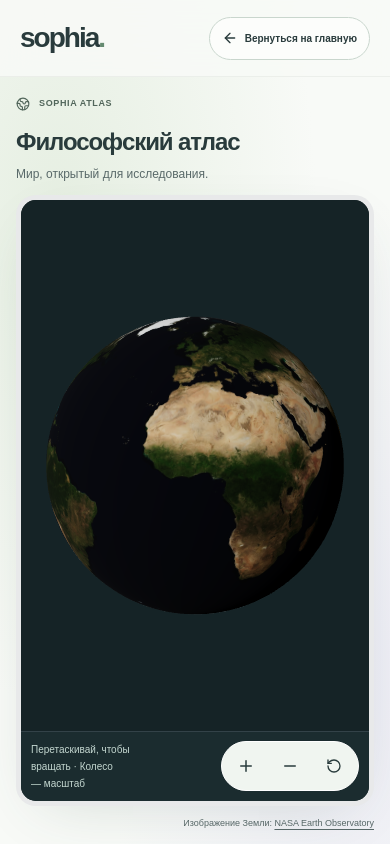
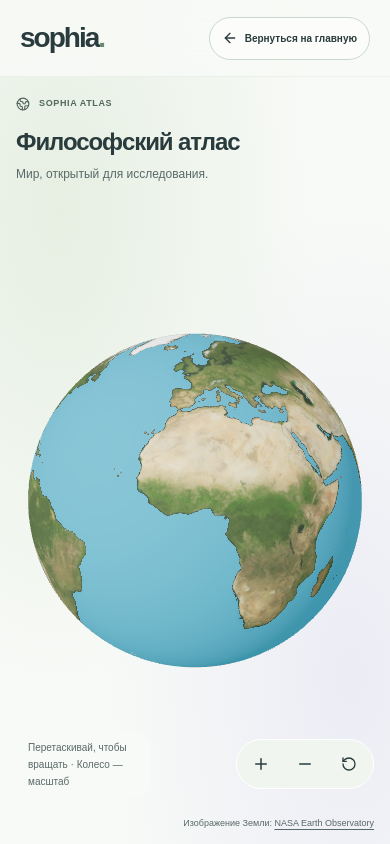
Before and after one commit to ri-gusev/Sophia, a Next.js app: page /atlas in a window 390 px wide. Built offline with nearby package versions, Linux system fonts and the light colour scheme.

Commit message:
fix: remake 3d globus

```diff
--- a/src/features/philosophy-atlas/earth-globe.tsx
+++ b/src/features/philosophy-atlas/earth-globe.tsx
@@ -4,6 +4,7 @@ import { useEffect, useState } from "react";
 import { Canvas, useThree } from "@react-three/fiber";
 import { SRGBColorSpace, TextureLoader, type Texture } from "three";
 import { AtlasControls } from "./atlas-controls";
+import { earthSurfaceCacheKey, styleEarthSurface } from "./earth-surface-style";
 import { CAMERA_FOV, EARTH_TEXTURE, type AtlasAction, type ZoomLimits } from "./globe-config";
 
 type Props = {
@@ -28,11 +29,12 @@ function EarthScene({ texture, onReady, onError }: { texture: Texture } & Pick<P
 
   return (
     <>
-      <ambientLight intensity={0.5} />
-      <directionalLight position={[-3, 2, 5]} intensity={2.4} />
+      <ambientLight intensity={1.2} />
+      <hemisphereLight args={["#ffffff", "#bcefe0", 1.1]} />
+      <directionalLight position={[-3, 2, 5]} intensity={2.2} />
       <mesh rotation={[0, -Math.PI / 2, 0]}>
         <sphereGeometry args={[1, 64, 48]} />
-        <meshStandardMaterial map={texture} roughness={1} metalness={0} />
+        <meshStandardMaterial map={texture} roughness={1} metalness={0} onBeforeCompile={styleEarthSurface} customProgramCacheKey={earthSurfaceCacheKey} />
       </mesh>
     </>
   );
@@ -60,8 +62,8 @@ export default function EarthGlobe({ action, onReady, onError, onLimitsChange }:
       frameloop="demand"
       dpr={[1, 1.5]}
       camera={{ position: [0, 0, 5], fov: CAMERA_FOV, near: 0.01, far: 40 }}
-      gl={{ antialias: true, alpha: false, powerPreference: "low-power" }}
-      onCreated={({ gl }) => gl.setClearColor("#152326")}
+      gl={{ antialias: true, alpha: true, powerPreference: "low-power" }}
+      onCreated={({ gl }) => gl.setClearColor(0x000000, 0)}
       fallback={<p role="alert">Для глобуса нужен браузер с поддержкой WebGL.</p>}
       role="img"
       aria-label="Трёхмерная модель Земли"
--- /dev/null
+++ b/src/features/philosophy-atlas/earth-surface-style.ts
@@ -0,0 +1,33 @@
+import type { WebGLProgramParametersWithUniforms } from "three";
+
+// Restyle the satellite colours on the GPU without repainting the geographic map.
+// The original Blue Marble ocean is very dark blue; the colour mask leaves land,
+// snow and coast coordinates intact. Five texture samples add mild local sharpness.
+export function styleEarthSurface(shader: WebGLProgramParametersWithUniforms) {
+  shader.fragmentShader = shader.fragmentShader.replace("#include <map_fragment>", /* glsl */`
+    #include <map_fragment>
+    #ifdef USE_MAP
+      vec3 earthSource = diffuseColor.rgb;
+      vec2 earthTexel = 1.0 / vec2(textureSize(map, 0));
+      vec3 earthNeighbours =
+        texture2D(map, vMapUv + vec2(earthTexel.x, 0.0)).rgb +
+        texture2D(map, vMapUv - vec2(earthTexel.x, 0.0)).rgb +
+        texture2D(map, vMapUv + vec2(0.0, earthTexel.y)).rgb +
+        texture2D(map, vMapUv - vec2(0.0, earthTexel.y)).rgb;
+      vec3 earthDetail = clamp(earthSource * 1.6 - earthNeighbours * 0.15, 0.0, 1.0);
+      float earthDarkness = max(max(earthSource.r, earthSource.g), earthSource.b);
+      float earthOcean = smoothstep(1.1, 1.6, earthSource.b / max(earthSource.r, 0.0001))
+        * smoothstep(1.02, 1.3, earthSource.b / max(earthSource.g, 0.0001))
+        * (1.0 - smoothstep(0.06, 0.18, earthDarkness));
+      vec3 earthLand = pow(earthDetail, vec3(0.68));
+      float earthLuma = dot(earthLand, vec3(0.2126, 0.7152, 0.0722));
+      earthLand = mix(vec3(earthLuma), earthLand, 1.18);
+      earthLand = mix(earthLand, vec3(0.72, 0.82, 0.55), 0.08);
+      vec3 earthWater = mix(vec3(0.08, 0.34, 0.52), vec3(0.18, 0.55, 0.65),
+        smoothstep(0.0, 0.045, earthDarkness));
+      diffuseColor.rgb = mix(clamp(earthLand, 0.0, 1.0), earthWater, earthOcean);
+    #endif
+  `);
+}
+
+export function earthSurfaceCacheKey() { return "sophia-earth-illustrated-v1"; }
--- a/src/features/philosophy-atlas/philosophy-atlas.module.css
+++ b/src/features/philosophy-atlas/philosophy-atlas.module.css
@@ -1,24 +1,24 @@
 .page { min-height: 100svh; display: flex; flex-direction: column; background: radial-gradient(ellipse at 15% 25%, #e6efe2, transparent 55%), radial-gradient(ellipse at 90% 80%, #ececf5, transparent 50%), #f8faf7; }
 .header { min-height: 89px; }
-.main { width: min(1180px, calc(100% - 96px)); margin: 0 auto; flex: 1; display: flex; flex-direction: column; padding: 24px 0 14px; }
-.intro { margin-bottom: 18px; }
+.main { width: 100%; flex: 1; display: flex; flex-direction: column; padding: 24px 0 14px; }
+.intro { width: min(1180px, calc(100% - 96px)); margin: 0 auto 18px; }
 .intro h1 { font-size: clamp(24px, 3vw, 34px); font-weight: 650; letter-spacing: -.045em; margin-top: 6px; }
 .intro > p { font-size: 12px; color: var(--muted); margin-top: 5px; }
-.scene { position: relative; min-height: 260px; height: calc(100svh - 275px); flex: 1; overflow: hidden; border: 8px solid rgba(255,255,255,.9); border-radius: var(--radius); background: #152326; box-shadow: var(--shadow); isolation: isolate; }
-.canvas { position: absolute; inset: 0 0 70px; touch-action: none; }
+.scene { position: relative; min-height: 260px; height: calc(100svh - 275px); flex: 1; isolation: isolate; }
+.canvas { position: absolute; inset: 0; touch-action: none; }
 .canvas canvas { touch-action: none; display: block; }
-.message { position: absolute; inset: 0 0 70px; display: flex; flex-direction: column; justify-content: center; align-items: center; gap: 18px; padding: 24px; color: var(--snow); text-align: center; pointer-events: none; }
+.message { position: absolute; inset: 0; display: flex; flex-direction: column; justify-content: center; align-items: center; gap: 18px; padding: 24px; color: var(--ink); text-align: center; pointer-events: none; }
 .message p { font-size: 13px; line-height: 1.8; }
 .error { max-width: 370px; display: grid; justify-items: center; gap: 18px; pointer-events: auto; }
-.sceneFooter { position: absolute; inset: auto 0 0; min-height: 70px; display: flex; align-items: center; justify-content: space-between; gap: 12px; padding: 10px 20px; border-top: 1px solid rgba(217,221,248,.12); background: #1b2c2f; }
-.help { color: #c4d7d0; font-size: 11px; line-height: 1.7; }
+.sceneFooter { position: absolute; bottom: 0; left: 50%; transform: translateX(-50%); width: min(1180px, calc(100% - 96px)); min-height: 70px; display: flex; align-items: center; justify-content: space-between; gap: 12px; padding: 10px 0; pointer-events: none; }
+.help { color: var(--muted); font-size: 11px; line-height: 1.7; padding: 8px 12px; border-radius: 16px; background: rgba(248,250,247,.9); }
 .touchHelp { display: none; }
-.toolbar { display: flex; flex-shrink: 0; gap: 5px; padding: 3px; background: #f0f5f0; border: 1px solid #fff; border-radius: 100px; }
+.toolbar { display: flex; flex-shrink: 0; gap: 5px; padding: 3px; background: #f0f5f0; border: 1px solid #fff; border-radius: 100px; box-shadow: var(--shadow); pointer-events: auto; }
 .toolbar button { width: 44px; height: 44px; min-height: 44px; padding: 0; }
 .toolbar button:disabled { opacity: .4; }
-.credit { font-size: 10px; line-height: 1.6; color: var(--muted); margin-top: 10px; text-align: right; }
+.credit { width: min(1180px, calc(100% - 96px)); margin: 10px auto 0; font-size: 10px; line-height: 1.6; color: var(--muted); text-align: right; }
 .credit a { text-decoration: underline; text-underline-offset: 3px; }
-.spinner { width: 24px; height: 24px; border: 2px solid #42615a; border-top-color: var(--mint); border-radius: 50%; animation: turn 1.1s linear infinite; }
+.spinner { width: 24px; height: 24px; border: 2px solid var(--mint); border-top-color: var(--green); border-radius: 50%; animation: turn 1.1s linear infinite; }
 .srOnly { position: absolute; width: 1px; height: 1px; padding: 0; overflow: hidden; clip-path: inset(50%); white-space: nowrap; }
 @keyframes turn { to { transform: rotate(360deg); } }
 @media (pointer: coarse) { .desktopHelp { display: none; } .touchHelp { display: inline; } }
@@ -26,13 +26,13 @@
   .header { min-height: 76px; gap: 12px; }
   .header > a:first-child { font-size: 28px; }
   .header > a:last-child { gap: 7px; font-size: 10px; padding-inline: 12px; }
-  .main { width: calc(100% - 32px); padding-top: 18px; }
-  .intro { margin-bottom: 12px; }
-  .scene { height: calc(100svh - 250px); min-height: 280px; border-width: 5px; border-radius: 20px; }
-  .sceneFooter { padding: 8px 10px; gap: 8px; }
+  .main { padding-top: 18px; }
+  .intro { width: calc(100% - 32px); margin-bottom: 12px; }
+  .scene { height: calc(100svh - 250px); min-height: 280px; }
+  .sceneFooter { width: calc(100% - 32px); padding: 8px 0; gap: 8px; }
   .help { max-width: 135px; font-size: 10px; }
   .toolbar { gap: 0; padding: 2px; }
-  .credit { font-size: 9px; }
+  .credit { width: calc(100% - 32px); font-size: 9px; }
 }
 @media (max-height: 500px) and (min-width: 500px) {
   .header { min-height: 60px; }
@@ -41,7 +41,6 @@
   .intro h1 { font-size: 22px; margin-top: 0; }
   .intro > p, .intro > span { display: none; }
   .scene { min-height: 220px; height: calc(100svh - 130px); }
-  .canvas, .message { bottom: 58px; }
   .sceneFooter { min-height: 58px; padding-block: 4px; }
   .credit { margin-top: 5px; }
 }
```
Also changed, not shown: public/textures/earth/README.md, 4 other files (tests, documents, lock files or other folders).
